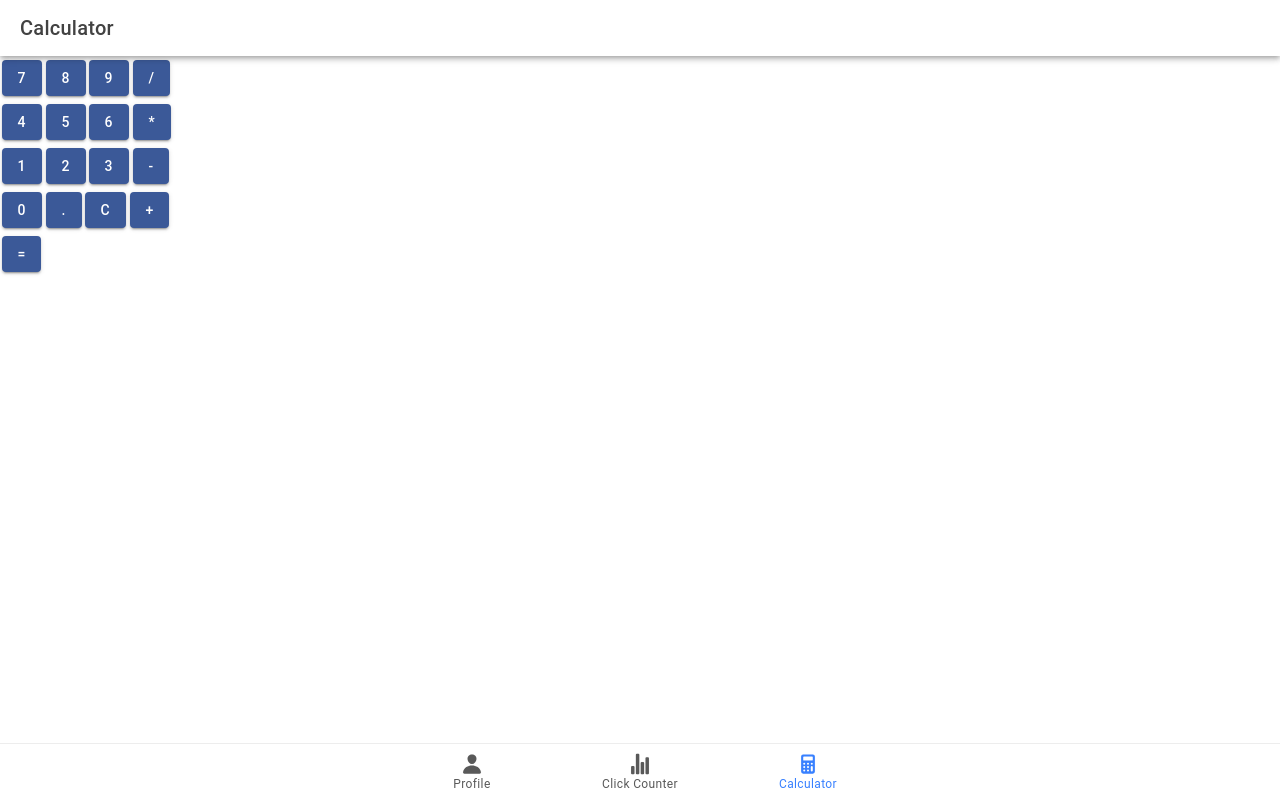
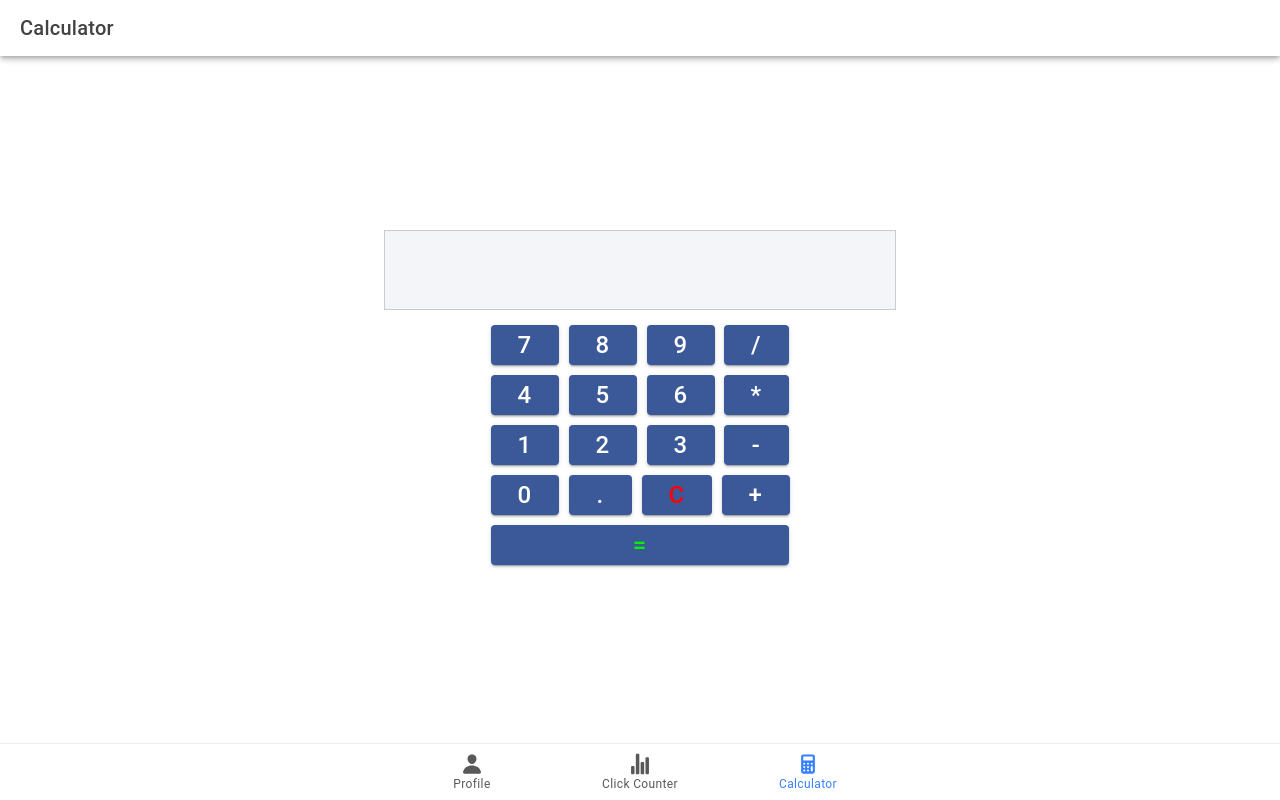
Before and after one commit to Villaganas/ionic-t-villaganas, a React (Vite) app: page /tab3 in a window 1280 px wide. Built offline with nearby package versions, Linux system fonts and the light colour scheme.

Commit message:
added styling to calculator and footers to all tabs

```diff
--- a/src/pages/Tab2.tsx
+++ b/src/pages/Tab2.tsx
@@ -1,5 +1,6 @@
 import React, { useState } from 'react';
-import { IonContent, IonHeader, IonPage, IonTitle, IonToolbar, IonButton } from '@ionic/react';
+import { IonContent, IonHeader, IonPage, IonTitle, IonToolbar, IonButton, IonAvatar, IonItem, IonLabel, IonIcon } from '@ionic/react';
+import { logoFacebook, logoTwitter, logoInstagram } from 'ionicons/icons';
 import './Tab2.css';
 
 const Tab2: React.FC = () => {
@@ -22,6 +23,36 @@ const Tab2: React.FC = () => {
           <p>Total Clicks: {count}</p>
           <IonButton onClick={incrementCounter}>Click me!</IonButton>
         </div>
+<footer>
+  <div className="footer-content">
+    <div className="footer-section">
+      <h3>Contact Us</h3>
+      <p>Email: 20201259@nbsc.edu.ph</p>
+      <p>Phone: 09123456789</p>
+      <p>Address: Upper Pol-Oton, Tankulan, Manolo Fortich, Bukidnon</p>
+    </div>
+    <div className="footer-section">
+  <h3>Follow Us</h3>
+  <ul className="social-links">
+    <li><a href="#"><IonIcon icon={logoFacebook} /></a></li>
+    <li><a href="#"><IonIcon icon={logoTwitter} /></a></li>
+    <li><a href="#"><IonIcon icon={logoInstagram} /></a></li>
+  </ul>
+</div>
+
+    <div className="footer-section">
+      <h3>Newsletter</h3>
+      <p>Subscribe to our newsletter for updates.</p>
+      <form>
+        <input type="email" placeholder="Your email" />
+        <button type="submit">Subscribe</button>
+      </form>
+    </div>
+  </div>
+  <div className="footer-bottom">
+    <p>&copy; 2024 Bimbo E. Villaganas. All rights reserved.</p>
+  </div>
+</footer>
       </IonContent>
     </IonPage>
   );
--- a/src/pages/Tab3.css
+++ b/src/pages/Tab3.css
@@ -0,0 +1,45 @@
+.calculator-container {
+    display: flex;
+    flex-direction: column;
+    align-items: center;
+    justify-content: center;
+    height: 100%;
+  }
+
+  .result {
+    width: 40%;
+    height: 80px;
+    background-color: #f4f5f8;
+    border: 1px solid #ccc;
+    margin-bottom: 10px;
+    display: flex;
+    align-items: center;
+    justify-content: flex-end;
+    padding-right: 10px;
+    font-size: 24px;
+  }
+
+  .buttons {
+    display: flex;
+    flex-direction: column;
+  }
+
+  .row {
+    display: flex;
+  }
+
+  ion-button {
+    flex: 1;
+    margin: 5px;
+    font-size: 24px;
+  }
+
+  /* Change color of "C" button to red */
+  ion-button#c-button {
+    --color: red;
+  }
+
+  /* Change color of "=" button to green */
+  ion-button#equals-button {
+    --color: rgb(6, 238, 6);
+  }
--- a/src/pages/Tab3.tsx
+++ b/src/pages/Tab3.tsx
@@ -1,5 +1,6 @@
 import React, { useState } from 'react';
-import { IonContent, IonHeader, IonPage, IonTitle, IonToolbar, IonButton } from '@ionic/react';
+import { IonContent, IonHeader, IonPage, IonTitle, IonToolbar, IonButton, IonAvatar, IonItem, IonLabel, IonIcon } from '@ionic/react';
+import { logoFacebook, logoTwitter, logoInstagram } from 'ionicons/icons';
 import './Tab3.css';
 
 const Tab3: React.FC = () => {
@@ -62,6 +63,36 @@ const Tab3: React.FC = () => {
             </div>
           </div>
         </div>
+<footer>
+  <div className="footer-content">
+    <div className="footer-section">
+      <h3>Contact Us</h3>
+      <p>Email: 20201259@nbsc.edu.ph</p>
+      <p>Phone: 09123456789</p>
+      <p>Address: Upper Pol-Oton, Tankulan, Manolo Fortich, Bukidnon</p>
+    </div>
+    <div className="footer-section">
+  <h3>Follow Us</h3>
+  <ul className="social-links">
+    <li><a href="#"><IonIcon icon={logoFacebook} /></a></li>
+    <li><a href="#"><IonIcon icon={logoTwitter} /></a></li>
+    <li><a href="#"><IonIcon icon={logoInstagram} /></a></li>
+  </ul>
+</div>
+
+    <div className="footer-section">
+      <h3>Newsletter</h3>
+      <p>Subscribe to our newsletter for updates.</p>
+      <form>
+        <input type="email" placeholder="Your email" />
+        <button type="submit">Subscribe</button>
+      </form>
+    </div>
+  </div>
+  <div className="footer-bottom">
+    <p>&copy; 2024 Bimbo E. Villaganas. All rights reserved.</p>
+  </div>
+</footer>
       </IonContent>
     </IonPage>
   );
```
